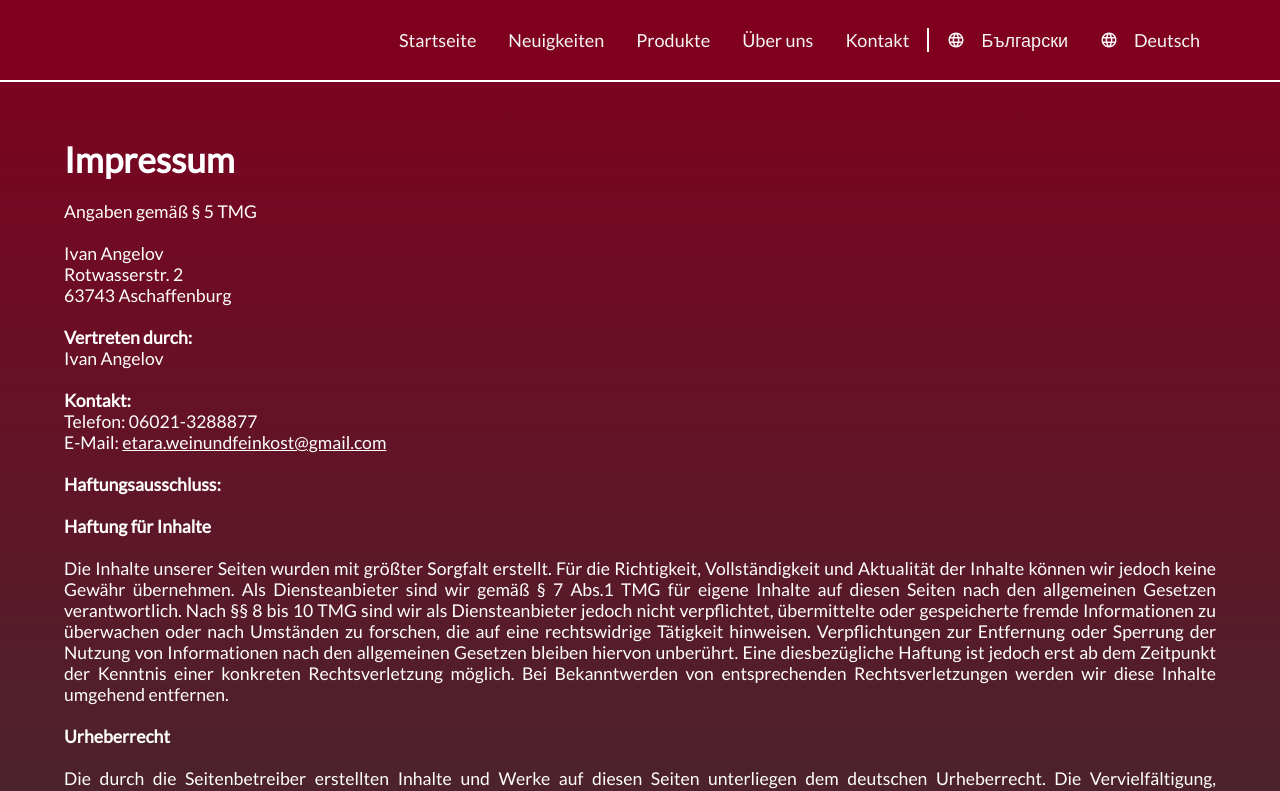
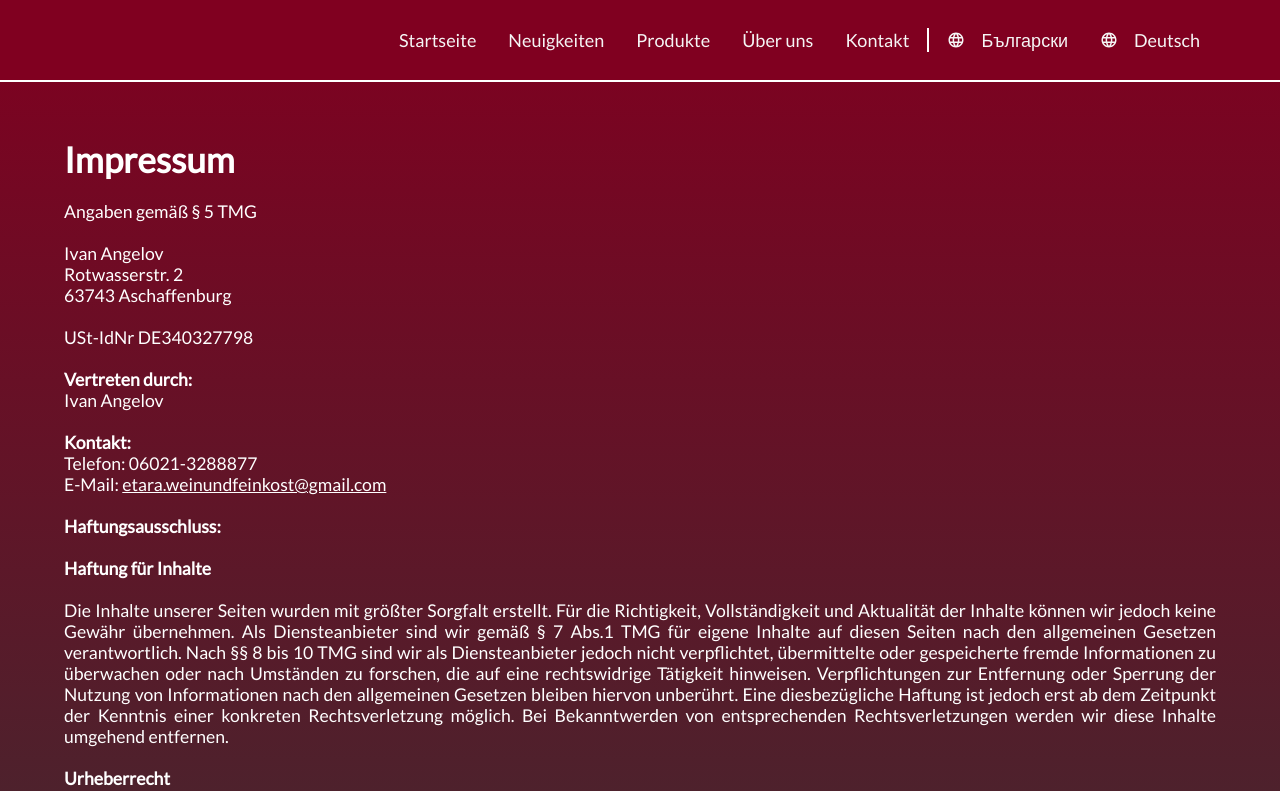
Before and after one commit to bgolemanov/etaraweb, a React (Create React App) app in the folder etara/: page /impressum in a window 1280 px wide. Shown: the top 791 px of the page. Built offline with nearby package versions, Linux system fonts and the light colour scheme.

Commit message:
added impressum txt

```diff
--- a/etara/src/pages/Impressum.js
+++ b/etara/src/pages/Impressum.js
@@ -12,6 +12,8 @@ function Impressum() {
                 <p>Ivan Angelov</p>
                 <p>Rotwasserstr. 2</p>
                 <p>63743 Aschaffenburg</p>
+                <br />
+                <p>USt-IdNr DE340327798</p>
                 <br />
                 <p><strong>Vertreten durch:</strong></p>
                 <p>Ivan Angelov</p>
```
